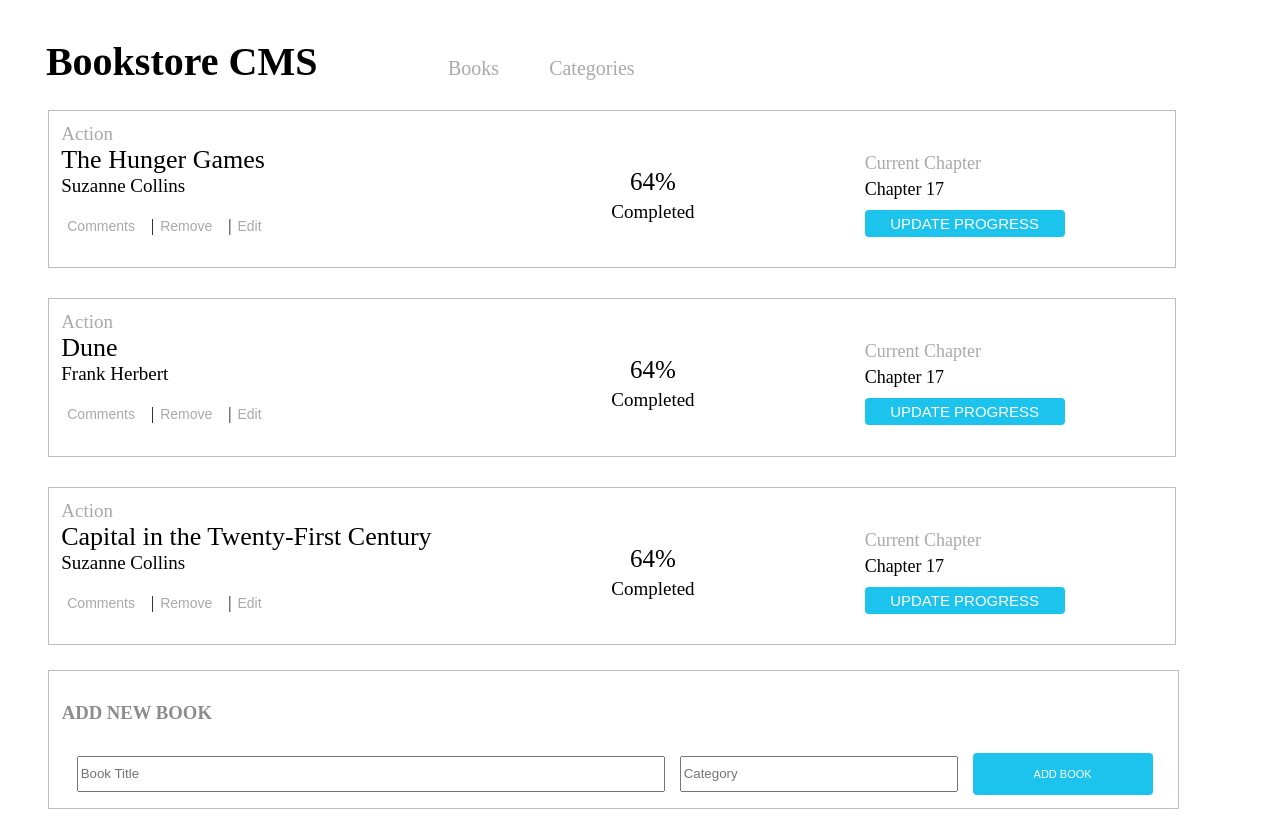
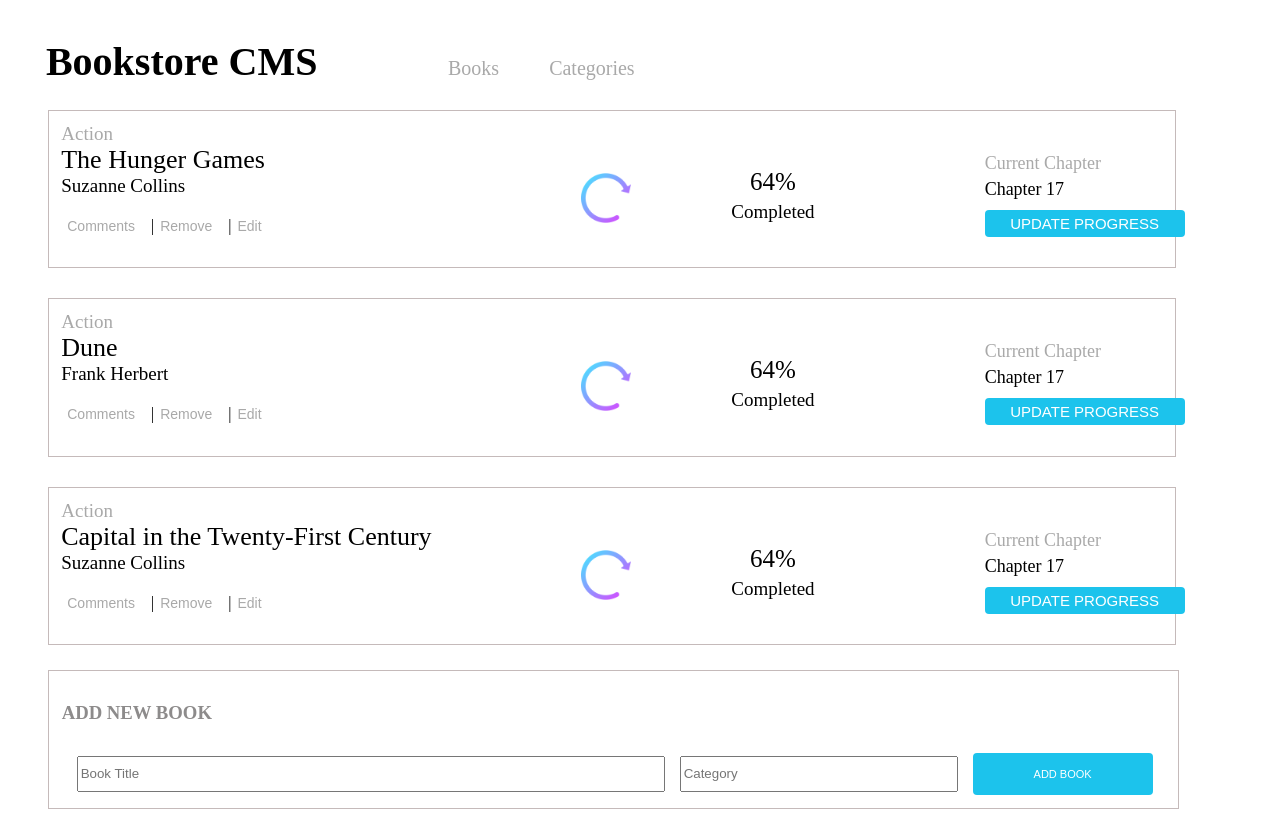
Before and after one commit to luccamicale/bookstore, a React (Create React App) app: page / in a window 1280 px wide. Built offline with nearby package versions, Linux system fonts and the light colour scheme.

Commit message:
more styles

```diff
--- a/src/components/Boook.js
+++ b/src/components/Boook.js
@@ -1,6 +1,7 @@
 import React from 'react';
 import PropTypes from 'prop-types';
 import '../modules-css/boook.css';
+import recargar from '../img/recargar.png';
 
 const Book = ({ title, author }) => (
   <div className="book-container">
@@ -24,6 +25,7 @@ const Book = ({ title, author }) => (
                 </div>
               </div>
               <div className="progress-container">
+                <div className="image"><img className="img-circle" src={recargar} alt="img-circle" /></div>
                 <div className="graphic-progress">
                   <div className="circular-progress" />
                   <div className="progress-number">
--- a/src/modules-css/boook.css
+++ b/src/modules-css/boook.css
@@ -104,3 +104,12 @@
 .main-ul {
   list-style-type: none;
 }
+
+.img-circle {
+  width: 50px;
+}
+
+.image {
+  margin-top: 50px;
+  margin-left: 70px;
+}
```
Also changed, not shown: src/img/recargar.png (renamed from src/recargar.png).
